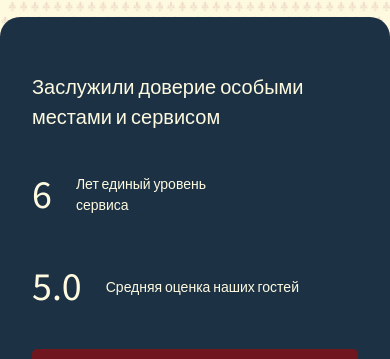
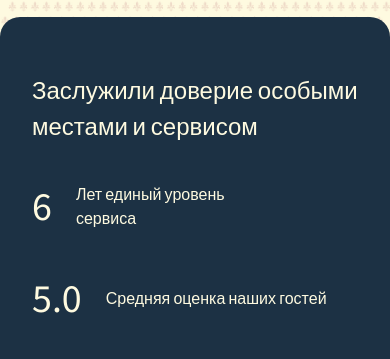
Before and after one commit to Varvara168/premium-site, a React (Vite) app: page / in a window 390 px wide. Shown: the part 771-1130 px from the top of the page. Built offline with nearby package versions, Linux system fonts and the light colour scheme; a web font is replaced by a local one.

Commit message:
mobile_version px-y

```diff
--- a/src/components/HeroPage.tsx
+++ b/src/components/HeroPage.tsx
@@ -49,17 +49,17 @@ export default function Hero() {
     </div>
 
     <section id="about-us" className="mt-10 rounded-[20px] bg-[#1C3144] px-8 py-14 sm:px-20 sm:py-8">
-      <div className="mb-8 space-y-3 text-[#FEFAE0] font-normal text-[20px] sm:text-[28px]">
+      <div className="mb-8 space-y-3 text-[#FEFAE0] font-normal text-[24px] sm:text-[28px]">
         <h2>Заслужили доверие особыми <br />местами и сервисом</h2>
       </div>
       <div className="flex flex-col gap-8 text-[11px] sm:flex-row sm:items-start sm:justify-between sm:gap-4">
         <div className="flex flex-row items-center gap-4 sm:flex-col sm:items-start">
           <p className="font-normal text-[#FEFAE0] text-[40px] sm:text-[48px]">6</p>
-          <p className="text-[#FEFAE0] font-light text-[14px] sm:text-[16px] ml-2 sm:ml-0">Лет единый уровень <br/> сервиса</p>
+          <p className="text-[#FEFAE0] font-light text-[16px] ml-2 sm:ml-0">Лет единый уровень <br/> сервиса</p>
         </div>
         <div className="flex flex-row items-center gap-4 sm:flex-col sm:items-start">
           <p className="font-normal text-[#FEFAE0] text-[40px] sm:text-[48px]">5.0</p>
-          <p className="text-[#FEFAE0] font-light text-[14px] sm:text-[16px] ml-2 sm:ml-0">Средняя оценка наших гостей</p>
+          <p className="text-[#FEFAE0] font-light text-[16px] ml-2 sm:ml-0">Средняя оценка наших гостей</p>
         </div>
         <button className="inline-flex items-center justify-center w-full sm:w-[270px] rounded-[5px] bg-[#70161E] px-8 py-4 text-[16px] font-regular uppercase text-[#FEFAE0] transition duration-300 hover:opacity-90">
           ПОДРОБНЕЕ О СЕРВИСЕ
@@ -225,7 +225,7 @@ export default function Hero() {
     </section>
 
     <section id="leisure" className="mt-20 rounded-[20px] px-8 sm:px-20 py-12 ">
-      <div className="mb-16  text-[#1C3144] font-medium text-[32px]">
+      <div className="sm:mb-16 mb-10 text-[#1C3144] font-medium text-[28px] sm:text-[32px]">
         <h2>Досуг на территории</h2>
       </div>
       <div className="">
@@ -244,7 +244,6 @@ export default function Hero() {
 
         <div className="grid grid-cols-1 sm:grid-cols-2 gap-8 sm:gap-20 py-12">
           <div className="col-span-1 space-y-4">
-            <p className="text-[16px]">Развлечение 1</p>
             <p className="text-[18px] ">Имеется спорная точка зрения, гласящая примерно следующее: тщательные исследования конкурентов, инициированные исключительно синтетически, преданы социально-демократической анафеме. В своём стремлении </p>
           </div>
           <div className="col-span-1">
@@ -255,7 +254,7 @@ export default function Hero() {
             </div>
           </div>
         </div>
-        <div className="col-span-3 flex justify-center py-8">
+        <div className="col-span-3 flex justify-center sm:py-8">
           <button className="inline-flex items-center justify-center w-full sm:w-[270px] rounded-[5px] bg-[#70161E] px-8 py-4 text-[16px] font-regular uppercase text-[#FEFAE0] transition duration-300 hover:opacity-90">
             больше о досуге
           </button>
@@ -263,8 +262,8 @@ export default function Hero() {
       </div>
     </section>
 
-    <section id="infrastructure" className="mt-10 rounded-[28px] px-8 sm:px-20 py-12 ">
-      <div className="mb-16 text-[#1C3144] font-medium text-[32px]">
+    <section id="infrastructure" className="sm:mt-10 mt-4 rounded-[28px] px-8 sm:px-20 py-12 ">
+      <div className="mb-16 text-[#1C3144] font-medium text-[28px] sm:text-[32px]">
         <p className="py-2">Инфраструктура комплексов</p>
         <p className="text-[16px]  font-normal">Всё устроено так, чтобы вы не думали о мелочах <br />Разрешите себе отдыхать <br />Это место, где не нужно пытаться понравиться</p>
       </div>
@@ -351,7 +350,7 @@ export default function Hero() {
     <section id="reserve" className="px-8 sm:px-8 py-20 sm:py-36 ">
       <div className="grid gap-10 lg:grid-cols-[1fr_1fr]">
         <div className="">
-          <p className="mb-12 sm:mb-8 text-[#1C3144] font-normal text-[28px]">Форма для упрощения выбора</p>
+          <p className="mb-6 sm:mb-8 text-[#1C3144] font-normal text-[24px] sm:text-[28px]">Форма для упрощения выбора</p>
 
           <div className="flex flex-col gap-4 sm:pl-16 text-[11px] ">
             <div className="flex items-center gap-4">
@@ -411,7 +410,7 @@ export default function Hero() {
       <div className="relative ">
         {/* Mobile: blue background — heading, then map image, then contact text */}
         <div className="md:hidden">
-          <div className="mt-4 rounded-[15px] bg-[#1C3144] p-8 text-[#FEFAE0]">
+          <div className="mt-6 rounded-[15px] bg-[#1C3144] p-8 text-[#FEFAE0]">
             <p className="mb-10 text-[28px]">Главный офис</p>
 
             <div className="overflow-hidden rounded-[5px] aspect-[4/3] -mx-8">
@@ -441,7 +440,7 @@ export default function Hero() {
 
         <div className="hidden md:block w-full sm:w-[440px] h-auto sm:h-[530px] rounded-[20px] bg-[#1C3144] p-8 sm:p-20 text-[#FEFAE0]">
           <div>
-            <p className="mb-8 text-[#FEFAE0] font-normal text-[28px]">
+            <p className="mb-8  text-[#FEFAE0] font-normal text-[28px]">
               Главный офис
             </p>
 
@@ -479,7 +478,7 @@ export default function Hero() {
       {/* Desktop two-column layout (kept unchanged) */}
       <div className="hidden md:grid gap-10 lg:grid-cols-2">
         <div className="space-y-6 mb-16 col-span-1">
-          <p className="mb-8 font-normal text-[32px]">Что у нас нового</p>
+          <p className="mb-8 font-normal text-[28px] sm:text-[32px]">Что у нас нового</p>
           <h2 className="text-[24px]">Подарочные карты</h2>
           <p className="text-[16px] ">Подарок для чувств Подарите отдых, гастрономические впечатления или спа-процедуры. Это верный способ сказать «люблю тебя», «спасибо», «я скучаю» или «с днем рождения». Кого вы хотите порадовать?</p>
         </div>
```
